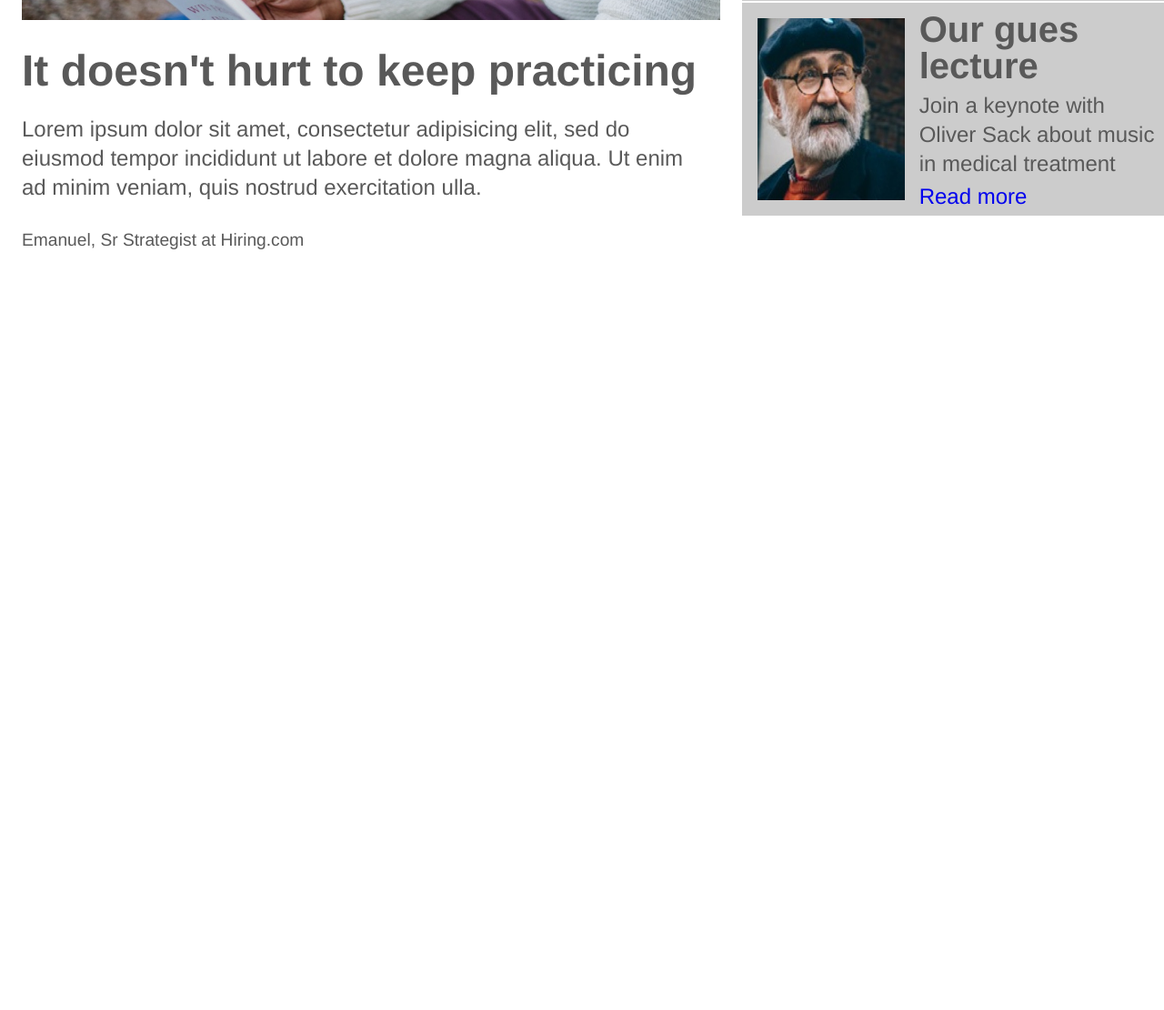
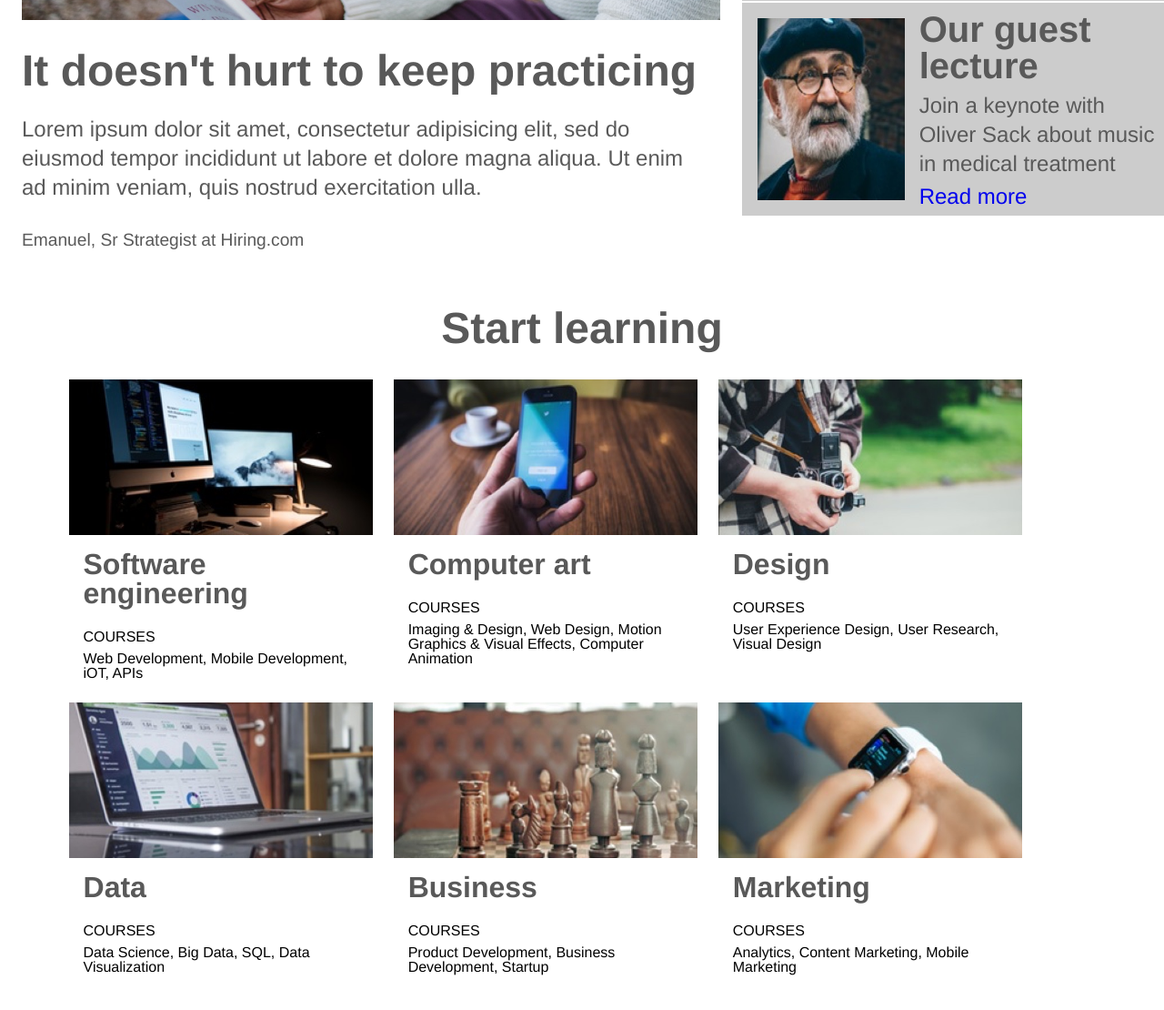
Before and after one commit to fishj123/Capstone-Colmar, a plain HTML site: page index.html in a window 1280 px wide. Shown: the part 1546-2656 px from the top of the page at 91% size. Before the commit the page ends 1851 px from the top, so only its background shows below. Drawn offline with Linux system fonts and the light colour scheme.

Commit message:
section 2 started

```diff
--- a/index.html
+++ b/index.html
@@ -38,6 +38,8 @@
   </div>
 </section>
 
+<!-- section 1 -->
+
 <section class="section-1">
 
   <div class="section-1-container">
@@ -50,6 +52,7 @@
     </div>
 
     <div class="column-2">
+
       <div class="article-1">
         <img src="./resources/images/information-orientation.jpg" alt="People walking on campus">
         <div class="article-1-text">
@@ -74,17 +77,62 @@
         <img src="./resources/images/information-guest-lecture.jpg" alt="Man with beard and glasses">
         <div class="article-3-text">
           <div>
-            <h3>Our gues lecture</h3>
+            <h3>Our guest lecture</h3>
             <span>Join a keynote with Oliver Sack about music in medical treatment</span>
             <a href="#"><p>Read more</p></a>
-          <div>
+          </div>
         </div>
       </div>
+
     </div>
 
   </div>
 
+</section>
 
+<!-- section 3 -->
+
+<section class="section-2">
+    <h1>Start learning</h1>
+    <div class="section-2-container">
+      <div class="course">
+        <img src="./resources/images/course-software.jpg" alt="Computer screen on a desk">
+        <h3>Software engineering</h3>
+        <span id="courses">COURSES</span>
+        <span id="modules">Web Development, Mobile Development, iOT, APIs</span>
+      </div>
+      <div class="course">
+        <img src="./resources/images/course-computer-art.jpg" alt="Mobile phone in a hand">
+        <h3>Computer art</h3>
+        <span id="courses">COURSES</span>
+        <span id="modules">Imaging & Design, Web Design, Motion Graphics & Visual Effects, Computer Animation</span>
+      </div>
+      <div class="course">
+        <img src="./resources/images/course-design.jpg" alt="Medium format camera">
+        <h3>Design</h3>
+        <span id="courses">COURSES</span>
+        <span id="modules">User Experience Design, User Research, Visual Design</span>
+      </div>
+      <div class="course">
+        <img src="./resources/images/course-data.jpg" alt="Laptop on a desk">
+        <h3>Data</h3>
+        <span id="courses">COURSES</span>
+        <span id="modules">Data Science, Big Data, SQL, Data Visualization</span>
+      </div>
+      <div class="course">
+        <img src="./resources/images/course-business.jpg" alt="Chess board">
+        <h3>Business</h3>
+        <span id="courses">COURSES</span>
+        <span id="modules">Product Development, Business Development, Startup</span>
+      </div>
+      <div class="course">
+        <img src="./resources/images/course-marketing.jpg" alt="Apple watch">
+        <h3>Marketing</h3>
+        <span id="courses">COURSES</span>
+        <span id="modules">Analytics, Content Marketing, Mobile Marketing</span>
+      </div>
+    </div>
+</section>
 
 
 </section>
--- a/resources/css/style.css
+++ b/resources/css/style.css
@@ -225,3 +225,48 @@ nav ul {
   margin-right: 5%;
   color: hsl(0, 0%, 35%);
 }
+
+/* section 2 */
+
+.section-2 h1 {
+  margin-top: 32px;
+  text-align: center;
+  font-size: 3rem;
+  font-weight: 900;
+  color: hsl(0, 0%, 35%);
+}
+
+.section-2-container {
+  margin: 32px auto;
+  width: 90%;
+  display: flex;
+  flex-wrap: wrap;
+}
+
+.course {
+  display: flex;
+  flex-direction: column;
+  width: 29%;
+  margin: 0 1%;
+}
+
+.course h3 {
+  font-weight: 600;
+  font-size: 2rem;
+  color: hsl(0, 0%, 35%);
+  margin: 1rem;
+}
+
+.course img {
+  height: auto;
+}
+
+#courses {
+  margin: 0.5rem 1rem;
+}
+
+#modules {
+  margin-bottom: 1.5rem;
+  margin-left: 1rem;
+  margin-right: 1.5rem;
+}
```
